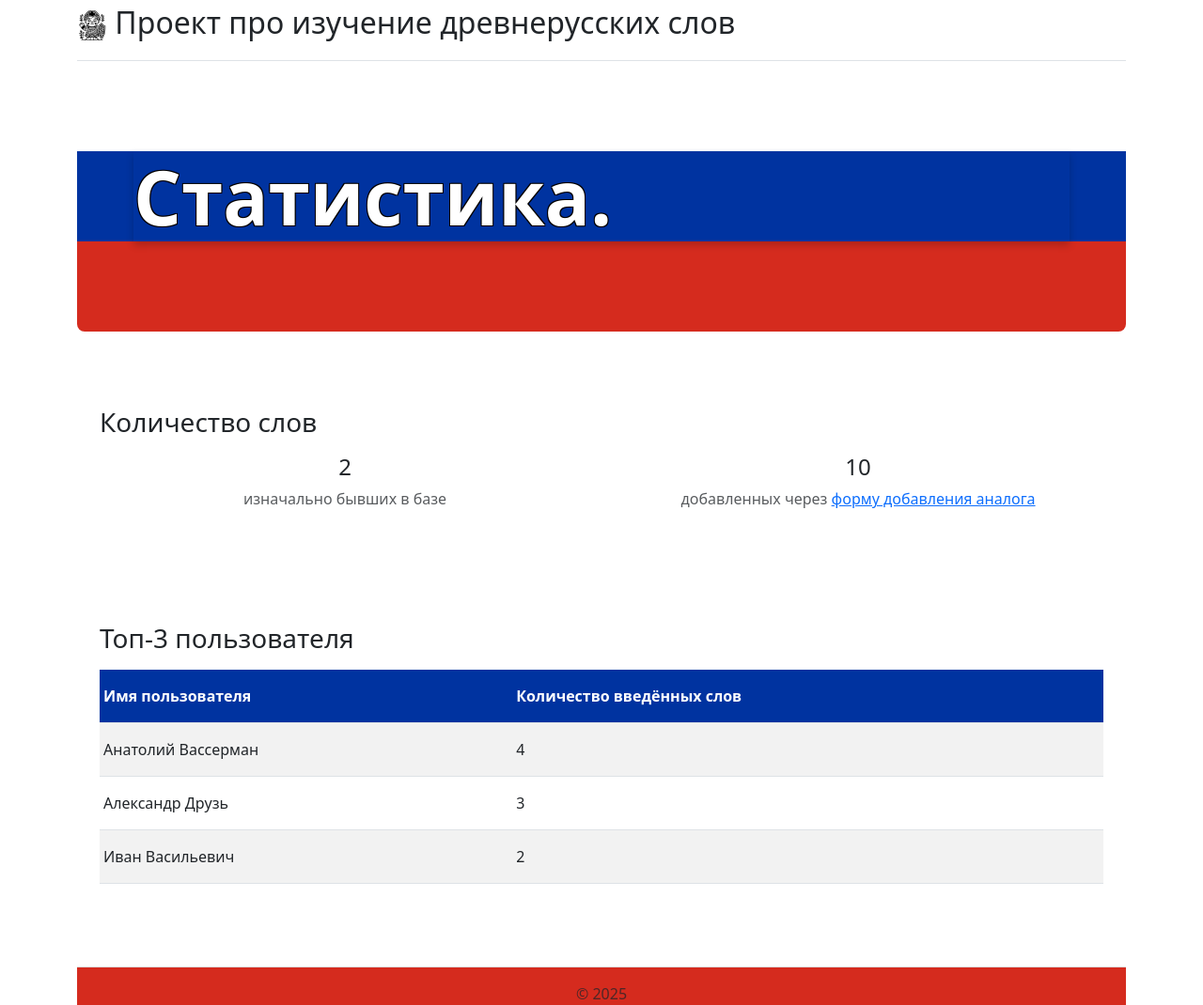
After one commit to includealex/duodjango, a Django app: page /statistics.html in a window 1280 px wide. The commit adds this page. Shown: the whole page at 94% size. Run offline with Django 5.2, Linux system fonts and the light colour scheme; some libraries are stand-ins or nearby versions.

Commit message:
statistics page added
Signed-off-by: Aleksandr Mishin <mishin.aa@phystech.edu>

```diff
--- a/mysite/data/analogues.csv
+++ b/mysite/data/analogues.csv
@@ -1,3 +1,13 @@
 russian,oldrussian,adder
 это,се,base
 изучающих,изследующих,base
+прекрасный,красный,Анатолий Вассерман
+хороший,добротный,Анатолий Вассерман
+недавно,давеча,Анатолий Вассерман
+еда,ества,Анатолий Вассерман
+жизнь,живот,Александр Друзь
+постоянно,завсегда,Александр Друзь
+пещера,вертепь,Александр Друзь
+красота,ляпота,Иван Васильевич
+смотреть,зыркать,Иван Васильевич
+битва,брань,Игорь Харламов
--- a/mysite/mysite/analogues_manager.py
+++ b/mysite/mysite/analogues_manager.py
@@ -10,6 +10,21 @@ def get_current_analogues():
 
     return analogues
 
+def get_stats():
+    df = pd.read_csv(DB_FILE)
+    user_word_count = df[df['adder'] != 'base']['adder'].value_counts()
+    top_users = user_word_count.nlargest(3).to_dict()
+
+    database_word_count = df[df['adder'] == 'base'].shape[0]
+    user_input_words_count = df[df['adder'] != 'base'].shape[0]
+
+    stats = {
+        'top_users': top_users,
+        'database_word_count': database_word_count,
+        'user_input_words_count': user_input_words_count
+    }
+    return stats
+
 def add_analogue(new_russian_word, new_oldrussian_word, username):
     tmp_str = f"{new_russian_word},{new_oldrussian_word},{username}"
     with open(DB_FILE, 'a') as ifile:
--- a/mysite/mysite/urls.py
+++ b/mysite/mysite/urls.py
@@ -22,5 +22,6 @@ urlpatterns = [
     path('', views.index),
     path('analogues.html', views.get_analogues),
     path('add_analogue.html', views.add_analogue),
-    path('send_analogue.html', views.send_analogue)
+    path('send_analogue.html', views.send_analogue),
+    path('statistics.html', views.get_statistics),
 ]
--- a/mysite/mysite/views.py
+++ b/mysite/mysite/views.py
@@ -8,6 +8,10 @@ def index(request):
 def get_analogues(request):
     analogues = analogues_manager.get_current_analogues()
     return render(request, "analogues.html", context={"analogues": analogues})
+
+def get_statistics(request):
+    stats = analogues_manager.get_stats()
+    return render(request, "statistics.html", context={"statistics": stats})
 
 def add_analogue(request):
     return render(request, "add_analogue.html")
--- a/mysite/templates/add_analogue.html
+++ b/mysite/templates/add_analogue.html
@@ -1,7 +1,7 @@
 {% extends "base_page.html" %}
 
 {% block page-title %}
-Добавить аналог.ы
+Добавить аналог.
 {% endblock %}
 
 {% block page-lead %}
--- /dev/null
+++ b/mysite/templates/statistics.html
@@ -0,0 +1,44 @@
+{% extends "base_page.html" %}
+
+{% block page-title %}
+Статистика.
+{% endblock %}
+
+{% block content %}
+<div class="container px-4 py-5" id="stats">
+    <div>
+      <h3 class="py-2">Количество слов</h3>
+    </div>
+    <div class="row text-center">
+      <div class="col-md-6">
+          <h4>{{ statistics.database_word_count }}</h4>
+          <p class="text-muted">изначально бывших в базе</p>
+      </div>
+      <div class="col-md-6">
+          <h4>{{ statistics.user_input_words_count }}</h4>
+          <p class="text-muted">добавленных через <a href="./add_analogue.html">форму добавления аналога</a></p>
+      </div>
+  </div>
+</div>
+<div class="table-responsive px-4 py-5" id="top-users-table"">
+  <div>
+    <h3 class="py-2">Топ-3 пользователя</h3>
+  </div>
+  <table class="table table-striped table-sm">
+    <thead>
+      <tr>
+        <th scope="col" class="py-3">Имя пользователя</th>
+        <th scope="col" class="py-3">Количество введённых слов</th>
+      </tr>
+    </thead>
+    <tbody>
+      {% for name, num in statistics.top_users.items %}
+      <tr>
+        <td class="py-3">{{ name }}</td>
+        <td class="py-3">{{ num }}</td>
+      </tr>
+      {% endfor %}
+    </tbody>
+  </table>
+</div>
+{% endblock %}
```
Also changed, not shown: mysite/templates/index.html (+12 -0 lines).
